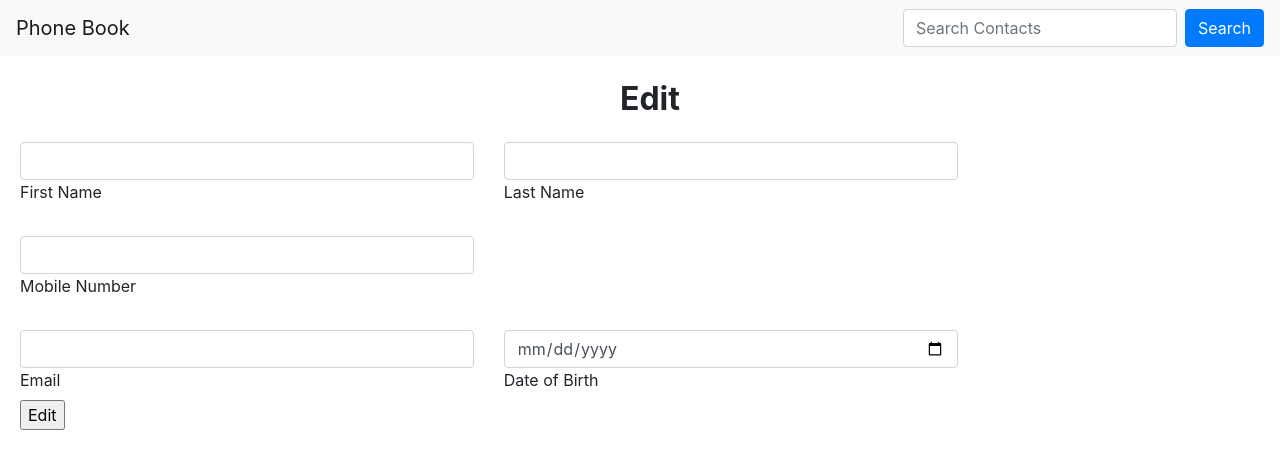
After one commit to ShreyLimbani/PythonProjects, a Django app: page /phonebook/edit.html in a window 1280 px wide. The commit adds this page. Shown: the top 469 px of the page. Run offline with Django 3.2, Linux system fonts and the light colour scheme; some libraries are stand-ins or nearby versions.

Commit message:
Added an edit page

```diff
--- a/Contacts/phonebook/models.py
+++ b/Contacts/phonebook/models.py
@@ -8,6 +8,9 @@ class ContactManager(models.Manager):
                               dateOfBirth=dateOfBirth)
         return contact
 
+    def getCon(self,mobileNumber1):
+        contact = self.get(mobileNumber1=mobileNumber1)
+        return contact
 
 class Contact(models.Model):
     firstName = models.CharField(max_length=25)
--- /dev/null
+++ b/Contacts/phonebook/templates/edit.html
@@ -0,0 +1,81 @@
+{% extends 'base.html' %}
+{% block content %}
+
+<section class="mb-4" style="margin-left:20px">
+
+    <!--Section heading-->
+    <h2 class="h1-responsive font-weight-bold text-center my-4">Edit</h2>
+    <!--Section description-->
+
+    <div class="row">
+
+        <!--Grid column-->
+        <div class="col-md-9 mb-md-0 mb-5">
+            <form action="{% url 'phonebook:alter' %}" method="post">
+                {% csrf_token %}
+
+                <!--Grid row-->
+                <div class="row">
+
+                    <!--Grid column-->
+                    <div class="col-md-6">
+                        <div class="md-form mb-0">
+                            <input type="text" id="firstName" name="firstName" class="form-control" value="">
+                            <label for="firstName" class="">First Name</label>
+                        </div>
+                    </div>
+
+                    <div class="col-md-6">
+                        <div class="md-form mb-0">
+                            <input type="text" id="lastname" name="lastName" class="form-control">
+                            <label for="lastName" class="">Last Name</label>
+                        </div>
+                    </div>
+                    <!--Grid column-->
+
+                </div>
+
+                <br>
+                <!--Grid row-->
+                <div class="row">
+
+                    <!--Grid column-->
+                    <div class="col-md-6">
+
+                        <div class="md-form mb-0">
+                            <input type="text" id="mobileNumber1" name="mobileNumber1" class="form-control"></input>
+                            <label for="mobileNumber1">Mobile Number</label>
+                        </div>
+
+                    </div>
+                </div>
+                <!--Grid row-->
+                <br>
+                <!--Grid row-->
+                <div class="row">
+                    <div class="col-md-6">
+                        <div class="md-form mb-0">
+                            <input type="text" id="email" name="email" class="form-control">
+                            <label for="email" class="">Email</label>
+                        </div>
+                    </div>
+                    <div class="col-md-6">
+                        <div class="md-form mb-0">
+                            <input type="date" id="dateOfBirth" name="dateOfBirth" class="form-control">
+                            <label for="dateOfBirth">Date of Birth</label>
+                        </div>
+                    </div>
+                </div>
+
+                <div class="text-center text-md-left">
+                    <input type="submit" value="Edit">
+                    <div class="status"></div>
+                </div>
+
+        <!--Grid column-->
+            </form>
+    </div>
+    </div>
+</section>
+
+{% endblock %}
--- a/Contacts/phonebook/urls.py
+++ b/Contacts/phonebook/urls.py
@@ -7,5 +7,7 @@ app_name = 'phonebook'
 urlpatterns = [
     path('', views.index, name='index'),
     path('new.html', views.new, name='new'),
-    url(r'^add/$', views.add, name='add')
+    path('edit.html', views.edit, name='edit'),
+    url(r'^add/$', views.add, name='add'),
+    url(r'^alter/$', views.alter, name='alter')
 ]
--- a/Contacts/phonebook/views.py
+++ b/Contacts/phonebook/views.py
@@ -10,7 +10,7 @@ def index(request):
 
 
 def new(request):
-    return render(request, 'new.html', {'contact': Contact})
+    return render(request, 'new.html')#, {'contact': Contact}
 
 
 def add(request):
@@ -46,3 +46,40 @@ def add(request):
     else:
         form = ContactForm()
     return render(request, 'new.html', {'form': form})
+
+
+def edit(request):
+    return render(request, 'edit.html', {'contact': Contact})
+
+
+def alter(request):
+    # if this is a POST request we need to process the form data
+    template = 'edit.html'
+
+    if request.method == 'POST':
+        # create a form instance and populate it with data from the request:
+        form = ContactForm(request.POST)
+        # check whether it's valid:
+        if form.is_valid():
+            if Contact.object.filter(mobileNumber1=form.cleaned_data['mobileNumber1']).exists():
+                return render(request, template, {
+                    'form': form,
+                    'error_message': 'Phone Number already exists.'
+                })
+            else:
+                # Create the user:
+                contact = Contact.object.get(mobileNumber1=form.cleaned_data['mobileNumber1'])
+                contact.firstName = form.cleaned_data['firstName']
+                contact.lastName = form.cleaned_data['lastName']
+                contact.email = form.cleaned_data['email']
+                contact.mobileNumber1 = form.cleaned_data['mobileNumber1']
+                contact.dateOfBirth = form.cleaned_data['dateOfBirth']
+                contact.save()
+
+                # redirect to index
+                return HttpResponseRedirect('../../phonebook')
+
+    # No post data availabe, let's just show the page.
+    else:
+        form = ContactForm()
+    return render(request, 'index.html', {'contact': Contact})
--- a/Contacts/templates/base.html
+++ b/Contacts/templates/base.html
@@ -4,10 +4,10 @@
     <!-- Required meta tags -->
     <meta charset="utf-8">
     <meta name="viewport" content="width=device-width, initial-scale=1, shrink-to-fit=no">
-
     <!-- Bootstrap CSS -->
     <link rel="stylesheet" href="https://stackpath.bootstrapcdn.com/bootstrap/4.4.1/css/bootstrap.min.css"
           integrity="sha384-Vkoo8x4CGsO3+Hhxv8T/Q5PaXtkKtu6ug5TOeNV6gBiFeWPGFN9MuhOf23Q9Ifjh" crossorigin="anonymous">
+    <link rel="stylesheet" href="https://cdnjs.cloudflare.com/ajax/libs/font-awesome/4.7.0/css/font-awesome.min.css">
 
     <title>Contacts</title>
     </head>
```
Also changed, not shown: Contacts/phonebook/templates/index.html (+7 -9 lines).
